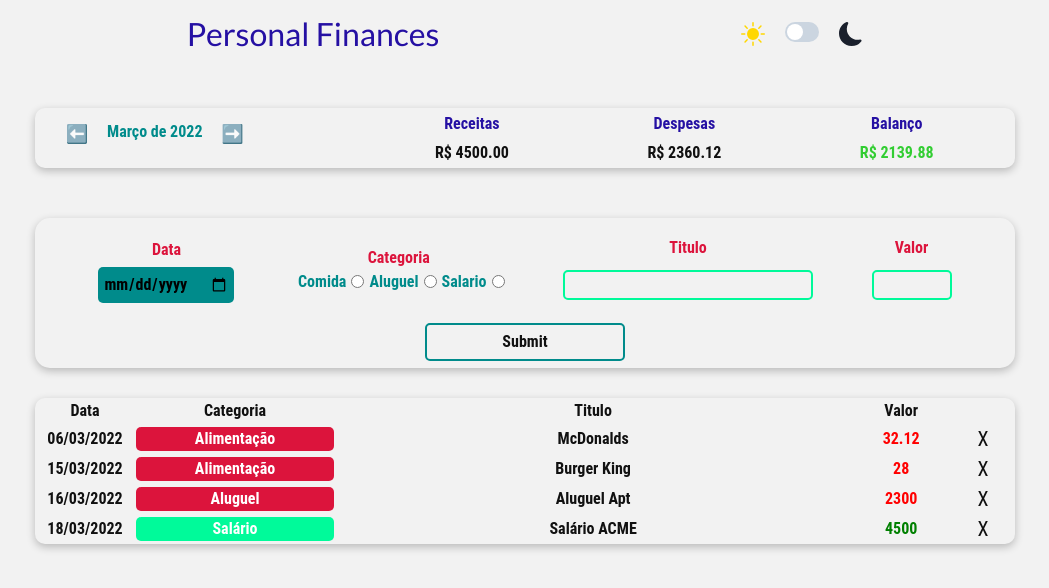
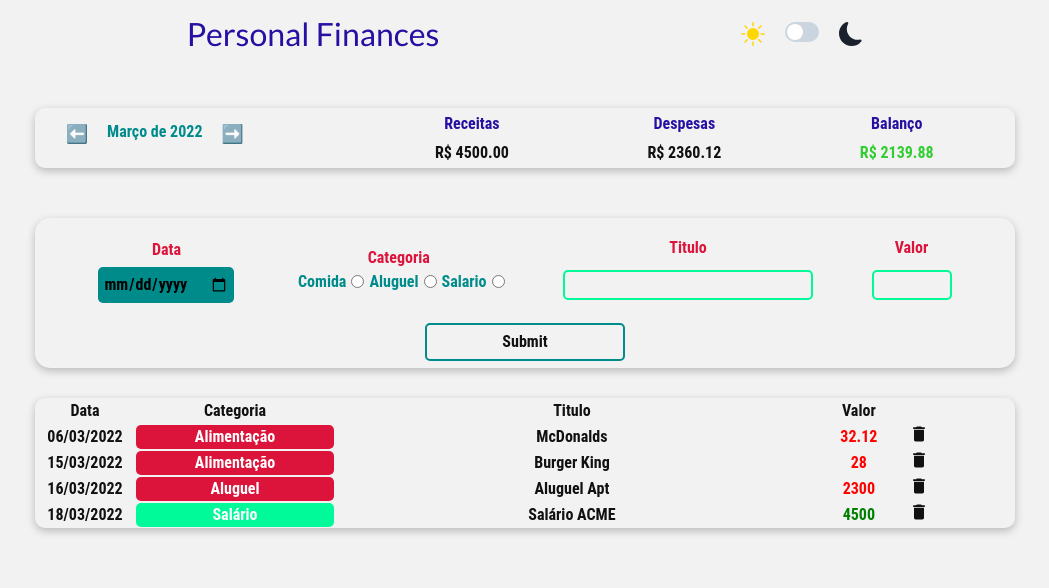
Before and after one commit to santosfk/personal-finances, a React (Vite) app: page / in a window 1280 px wide. Both pictures are taken after a click on the element "⬅️". Shown: the top 588 px of the page, without its empty margins (115-1164 px from the left). Built offline with nearby package versions, Linux system fonts and the light colour scheme.

Commit message:
feat:adding delete icon

```diff
--- a/src/components/TableItems/index.tsx
+++ b/src/components/TableItems/index.tsx
@@ -2,6 +2,8 @@ import React from "react";
 import { Item } from "../../types/Item";
 import { formatDate } from "../../helpers/dateFilter";
 import { categories } from "../../data/categories";
+import { MdDelete } from "react-icons/md";
+
 import * as style from "./style";
 type Props = {
   item: Item;
@@ -28,7 +30,7 @@ function TableItems({ item, index, handleRemoveItem }: Props) {
         </style.Value>
       </style.TableItem>
       <style.RemoveItem onClick={() => handleRemoveItem(index, item)}>
-        X
+        <MdDelete />
       </style.RemoveItem>
     </style.TableContainer>
   );
```
